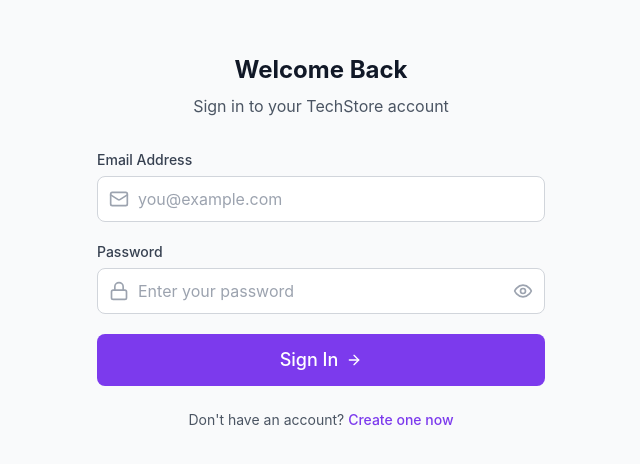
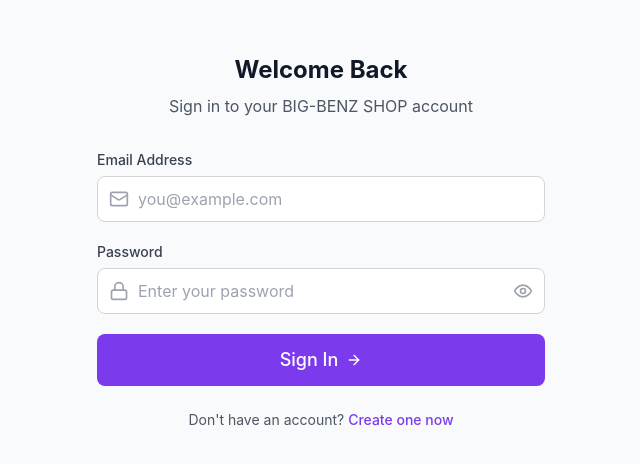
Before and after one commit to Johnson1211/ecommerce-app, a React (Vite) app: page /login in a window 1280 px wide. Shown: the part 158-622 px from the top of the page, without its empty margins (319-959 px from the left). Built offline with nearby package versions, Linux system fonts and the light colour scheme; no server answers.

Commit message:
Update store name to BIG-BENZ SHOP and set custom favicon logo

```diff
--- a/index.html
+++ b/index.html
@@ -2,9 +2,9 @@
 <html lang="en">
   <head>
     <meta charset="UTF-8" />
-    <link rel="icon" type="image/svg+xml" href="/vite.svg" />
+    <link rel="icon" type="image/png" href="/favicon.png" />
     <meta name="viewport" content="width=device-width, initial-scale=1.0" />
-    <title>TechStore - Premium Electronics & Digital Products</title>
+    <title>BIG-BENZ SHOP - Premium Electronics & Digital Products</title>
     <script src="https://js.paystack.co/v1/inline.js"></script>
   </head>
   <body>
--- a/src/components/auth/LoginForm.jsx
+++ b/src/components/auth/LoginForm.jsx
@@ -34,7 +34,7 @@
     <div className="w-full max-w-md mx-auto">
       <div className="text-center mb-8">
         <h2 className="text-2xl font-bold text-gray-900">Welcome Back</h2>
-        <p className="mt-2 text-gray-600">Sign in to your TechStore account</p>
+        <p className="mt-2 text-gray-600">Sign in to your BIG-BENZ SHOP account</p>
       </div>
 
       <form onSubmit={handleSubmit} className="space-y-5">
--- a/src/components/auth/RegisterForm.jsx
+++ b/src/components/auth/RegisterForm.jsx
@@ -64,7 +64,7 @@
     <div className="w-full max-w-md mx-auto">
       <div className="text-center mb-8">
         <h2 className="text-2xl font-bold text-gray-900">Create Account</h2>
-        <p className="mt-2 text-gray-600">Join TechStore today</p>
+        <p className="mt-2 text-gray-600">Join BIG-BENZ SHOP today</p>
       </div>
 
       <form onSubmit={handleSubmit} className="space-y-4">
--- a/src/components/layout/Footer.jsx
+++ b/src/components/layout/Footer.jsx
@@ -8,10 +8,8 @@
         <div className="grid grid-cols-1 md:grid-cols-4 gap-8">
           <div className="col-span-1 md:col-span-1">
             <div className="flex items-center gap-2 mb-4">
-              <div className="w-8 h-8 bg-primary-600 rounded-lg flex items-center justify-center">
-                <span className="text-white font-bold text-sm">TS</span>
-              </div>
-              <span className="text-xl font-bold text-white">TechStore</span>
+              <img src="/favicon.png" alt="BIG-BENZ SHOP" className="w-8 h-8 rounded-lg object-cover" />
+              <span className="text-xl font-bold text-white">BIG-BENZ SHOP</span>
             </div>
             <p className="text-sm text-gray-400">
               Your one-stop shop for premium electronics, data bundles, and digital products in Ghana.
@@ -43,7 +41,7 @@
             <ul className="space-y-3 text-sm">
               <li className="flex items-center gap-2">
                 <Mail className="w-4 h-4 text-primary-400" />
-                support@techstore.com
+                support@bigbenzshop.com
               </li>
               <li className="flex items-center gap-2">
                 <Phone className="w-4 h-4 text-primary-400" />
@@ -58,7 +56,7 @@
         </div>
 
         <div className="border-t border-gray-800 mt-8 pt-8 text-center text-sm text-gray-500">
-          <p>© 2026 TechStore. All rights reserved.</p>
+          <p>© 2026 BIG-BENZ SHOP. All rights reserved.</p>
         </div>
       </div>
     </footer>
--- a/src/components/layout/Navbar.jsx
+++ b/src/components/layout/Navbar.jsx
@@ -56,10 +56,8 @@
         <div className="flex items-center justify-between h-16">
           {/* Logo */}
           <Link to="/" className="flex items-center gap-2">
-            <div className="w-8 h-8 bg-primary-600 rounded-lg flex items-center justify-center">
-              <span className="text-white font-bold text-sm">TS</span>
-            </div>
-            <span className="text-xl font-bold text-gray-900">TechStore</span>
+            <img src="/favicon.png" alt="BIG-BENZ SHOP" className="w-8 h-8 rounded-lg object-cover" />
+            <span className="text-xl font-bold text-gray-900">BIG-BENZ SHOP</span>
           </Link>
 
           {/* Desktop Nav */}
--- a/src/pages/admin/Settings.jsx
+++ b/src/pages/admin/Settings.jsx
@@ -7,7 +7,7 @@
 
 export const Settings = () => {
   const [settings, setSettings] = useState({
-    storeName: 'TechStore',
+    storeName: 'BIG-BENZ SHOP',
     logoUrl: '',
     contactEmail: '',
     paystackPublicKey: '',
@@ -23,7 +23,7 @@
     const { data } = await supabase.from('store_settings').select('*').single()
     if (data) {
       setSettings({
-        storeName: data.store_name || 'TechStore',
+        storeName: data.store_name || 'BIG-BENZ SHOP',
         logoUrl: data.logo_url || '',
         contactEmail: data.contact_email || '',
         paystackPublicKey: data.paystack_public_key || '',
```
Also changed, not shown: public/favicon.png (added), 1 other file (tests, documents, lock files or other folders).
